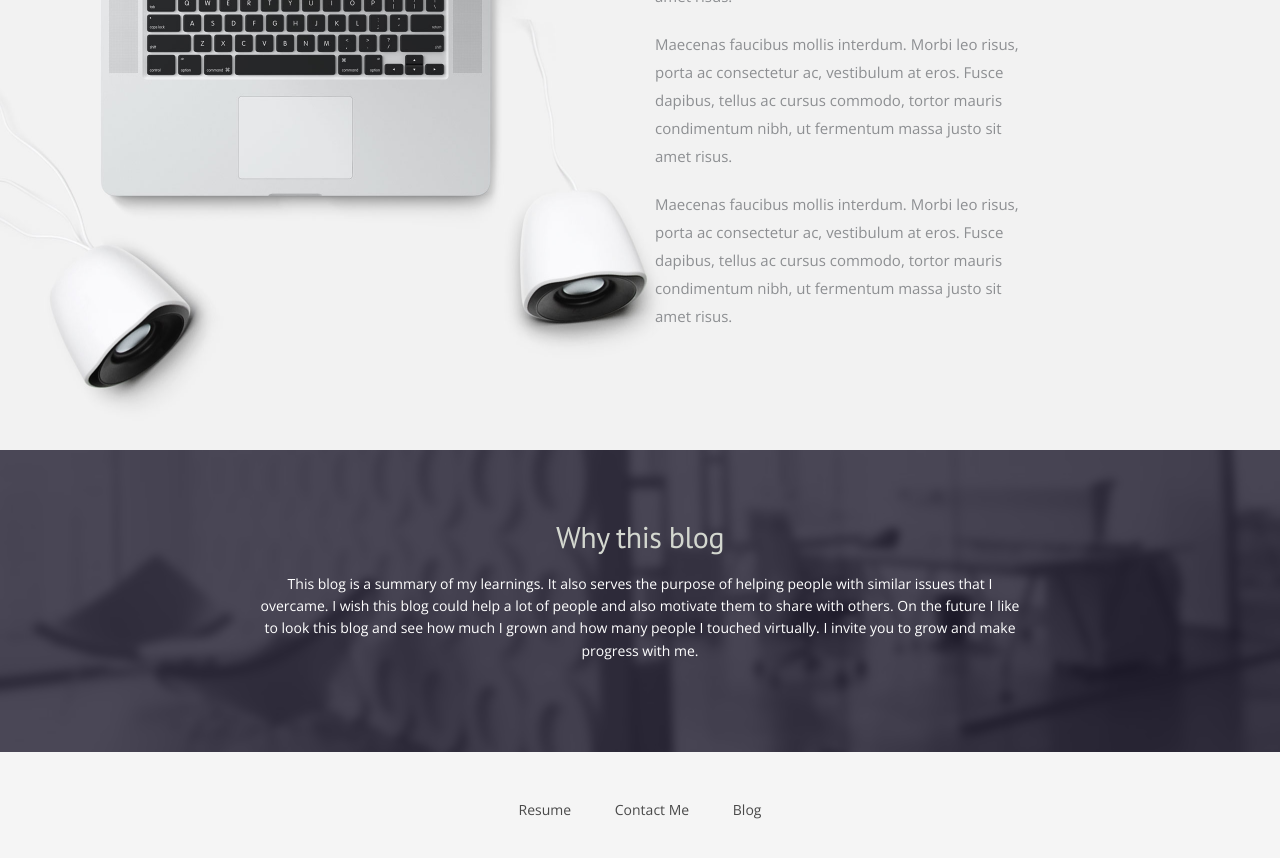
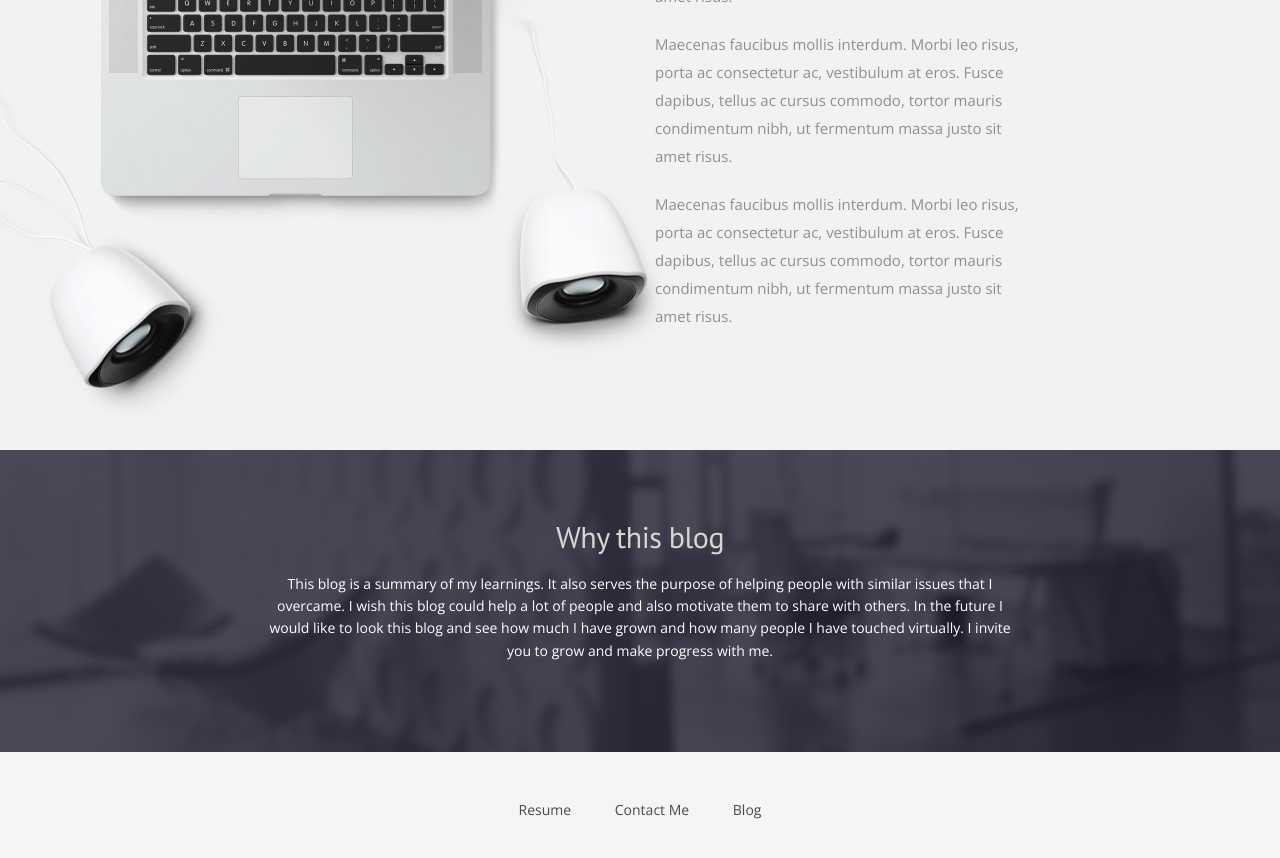
Before and after one commit to adriano-fonseca/adriano-fonseca.github.io, a Jekyll site: the page built from index.html, in a window 1280 px wide and 900 px high, scrolled down 1277 px. Shown: the top 858 px of the window. Built offline with Jekyll 4.4.1, drawn with Linux system fonts in a browser that asks for light colours; nearby versions of some CDN libraries; some web fonts are replaced; the list of posts is cut into pages by our own code; some of the changed text lies outside the part shown.

Commit message:
Text correction.

```diff
--- a/index.html
+++ b/index.html
@@ -10,7 +10,7 @@ permalink: /
     <div class="row">
       <div class="col-md-12">
         <div class="block">
-          <h1 class="animated fadeInUp">I AM HERE TO HELP YOU TO SEE THINGS IN A EASIEST WAY</h1>
+          <h1 class="animated fadeInUp">I AM HERE TO HELP YOU TO SEE THINGS IN A EASIER WAY</h1>
           <p class="animated fadeInUp">I love every thing related to web and in my spare time I play a lot with several technologies.
           For a long time I just took information to the web, now it is my time to share</p>
         </div>
@@ -134,8 +134,8 @@ permalink: /
           <h2>Why this blog</h2>
           <p>
           This blog is a summary of my learnings. It also serves the purpose of helping people with similar issues that I overcame.
-          I wish this blog could help a lot of people and also motivate them to share with others. On the future I like to look this blog and see
-          how much I grown and how many people I touched virtually. I invite you to grow and make progress with me.
+          I wish this blog could help a lot of people and also motivate them to share with others. In the future I would like to look this blog and see
+          how much I have grown and how many people I have touched virtually. I invite you to grow and make progress with me.
           </p>
         </div>
       </div>
```
